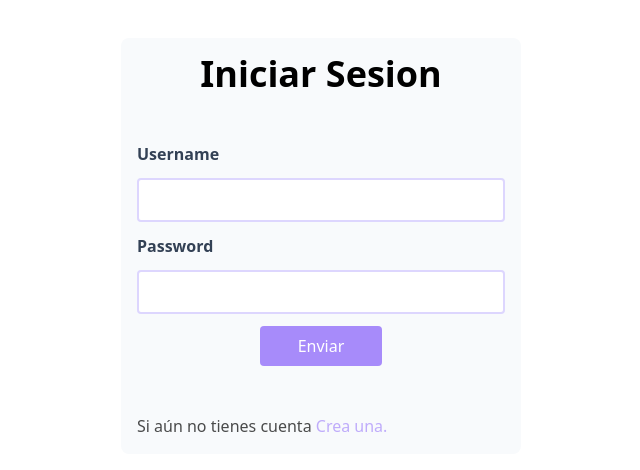
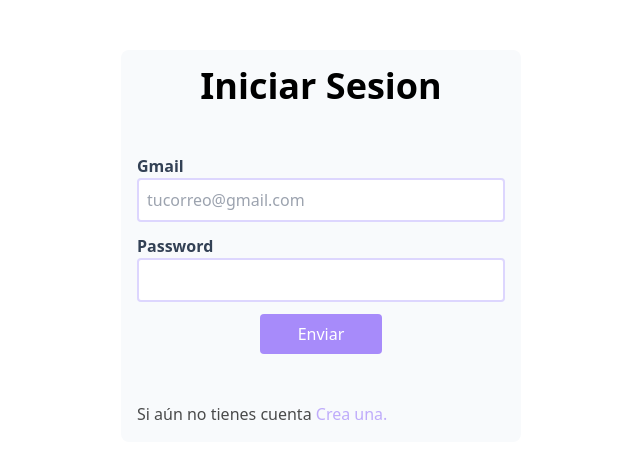
Before and after one commit to sebas-baltor/chat-socket-io, a React (Vite) app in the folder frontend/: page /login in a window 1280 px wide. Shown: the part 154-624 px from the top of the page, without its empty margins (319-959 px from the left). Built offline with nearby package versions, Linux system fonts and the light colour scheme; no server answers.

Commit message:
styling the login page

```diff
--- a/frontend/src/pages/Login.jsx
+++ b/frontend/src/pages/Login.jsx
@@ -14,9 +14,8 @@ function Login() {
       <div className="flex flex-col gap-12 p-4 w-[400px] max-w-[500px] bg-slate-50 rounded-lg">
         <h2 className="text-center text-4xl font-black">Iniciar Sesion</h2>
         <form onSubmit={formik.handleSubmit} className=" flex flex-col gap-3">
-          <label htmlFor="i__email" className="font-bold text-slate-700">
-            Username
-          </label>
+          <label htmlFor="i__email">
+            <span className="font-bold text-slate-700">Gmail</span>
             <input
               id="i__email"
               type="email"
@@ -24,10 +23,11 @@ function Login() {
               onChange={formik.handleChange}
               value={formik.values.email}
               className="w-full p-2 outline-none border-0 rounded border-2 border-violet-200 hover:bg-violet-50 focus:border-violet-400"
+              placeholder="tucorreo@gmail.com"
             />
-          <label htmlFor="i__password" className="font-bold text-slate-700">
-            Password
           </label>
+          <label htmlFor="i__password">
+            <span className="font-bold text-slate-700">Password</span>
             <input
               id="i__password"
               type="password"
@@ -36,6 +36,7 @@ function Login() {
               value={formik.values.password}
               className="w-full p-2 outline-none border-0 rounded border-2 border-violet-200 hover:bg-violet-50 focus:border-violet-400"
             />
+          </label>
           <button
             type="submit"
             className="px-3 py-2 rounded bg-violet-400 text-white w-1/2 lg:w-1/3 mx-auto"
```
Lines whose indentation alone changed are shown as unchanged.
